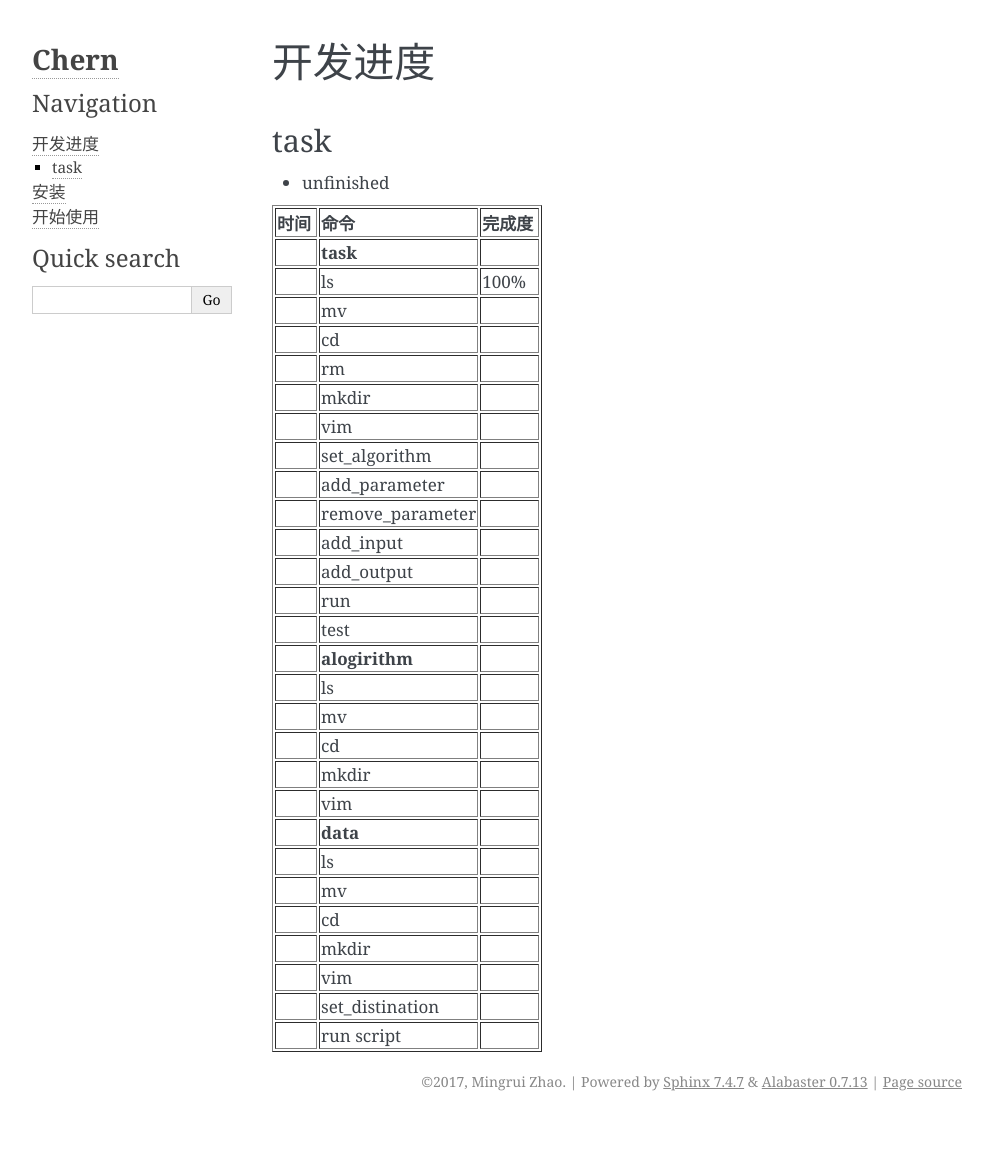
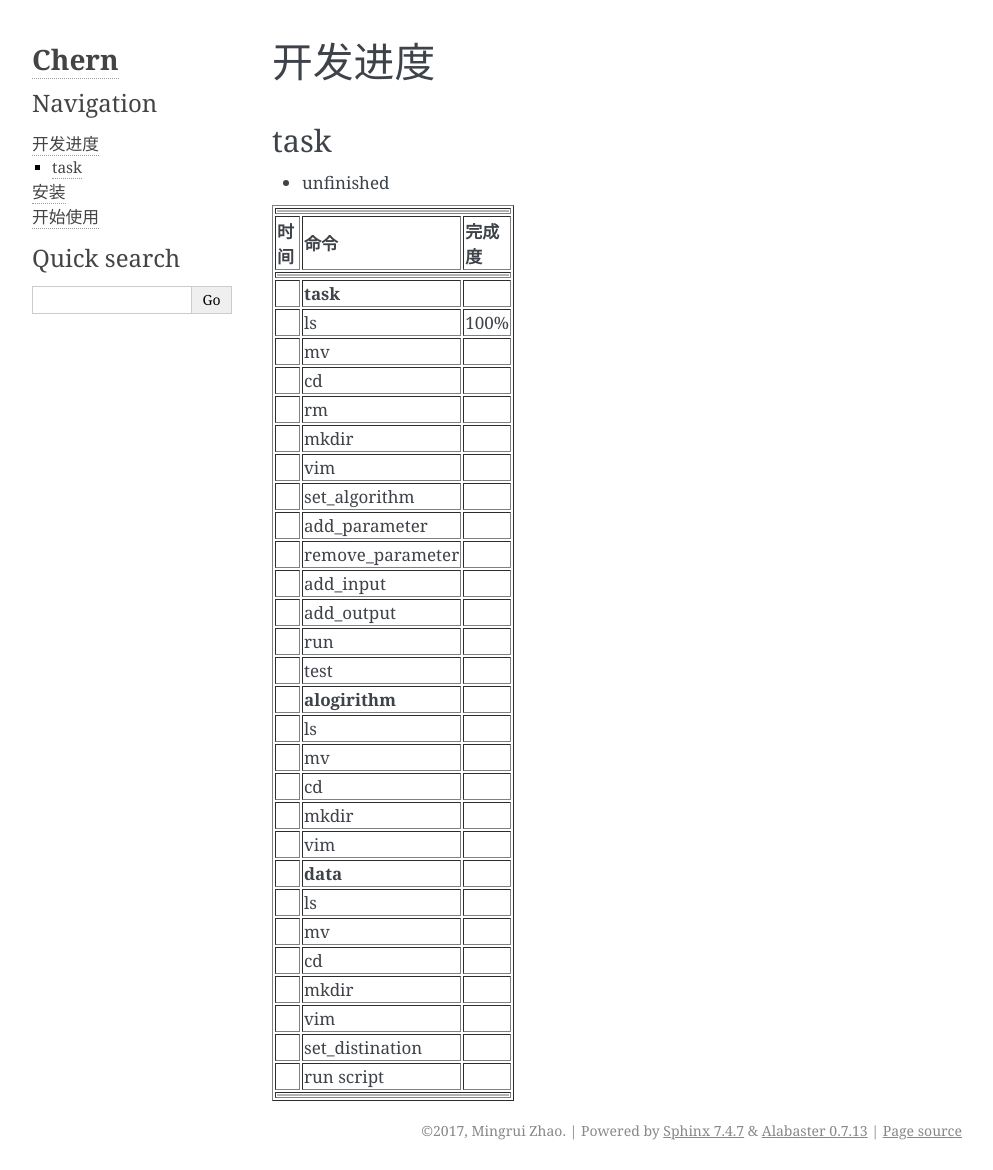
Before and after one commit to zhaomr13/Chern, a Sphinx documentation site: the page built from doc/source/schedule.md, in a window 1280 px wide. Shown: the whole page, without its empty margins (148-1141 px from the left). Built offline with Sphinx 7.4.7, drawn with Linux system fonts in a browser that asks for light colours; before the commit the page ends 1121 px from its top, so only the background shows below that.

Commit message:
update table

```diff
--- a/doc/source/schedule.md
+++ b/doc/source/schedule.md
@@ -1,8 +1,10 @@
 # 开发进度
 ## task
 + unfinished
-<table border="1">
+<table border="1" width="100">
+<tr><td colspan=3><hr></td></tr>
 <tr><th>时间</th> <th>命令             </th> <th>完成度  </th></tr>
+<tr><td colspan=3><hr></td></tr>
 <tr><td>    </td> <th>task             </th> <td>        </td></tr>
 <tr><td>    </td> <td>ls               </td> <td>100%        </td></tr>
 <tr><td>    </td> <td>mv               </td> <td>        </td></tr>
@@ -31,4 +33,5 @@
 <tr><td>    </td> <td>vim              </td> <td>        </td></tr>
 <tr><td>    </td> <td>set_distination  </td> <td>        </td></tr>
 <tr><td>    </td> <td>run script       </td> <td>        </td></tr>
+<tr><td colspan=3><hr></td></tr>
 </table>
```
